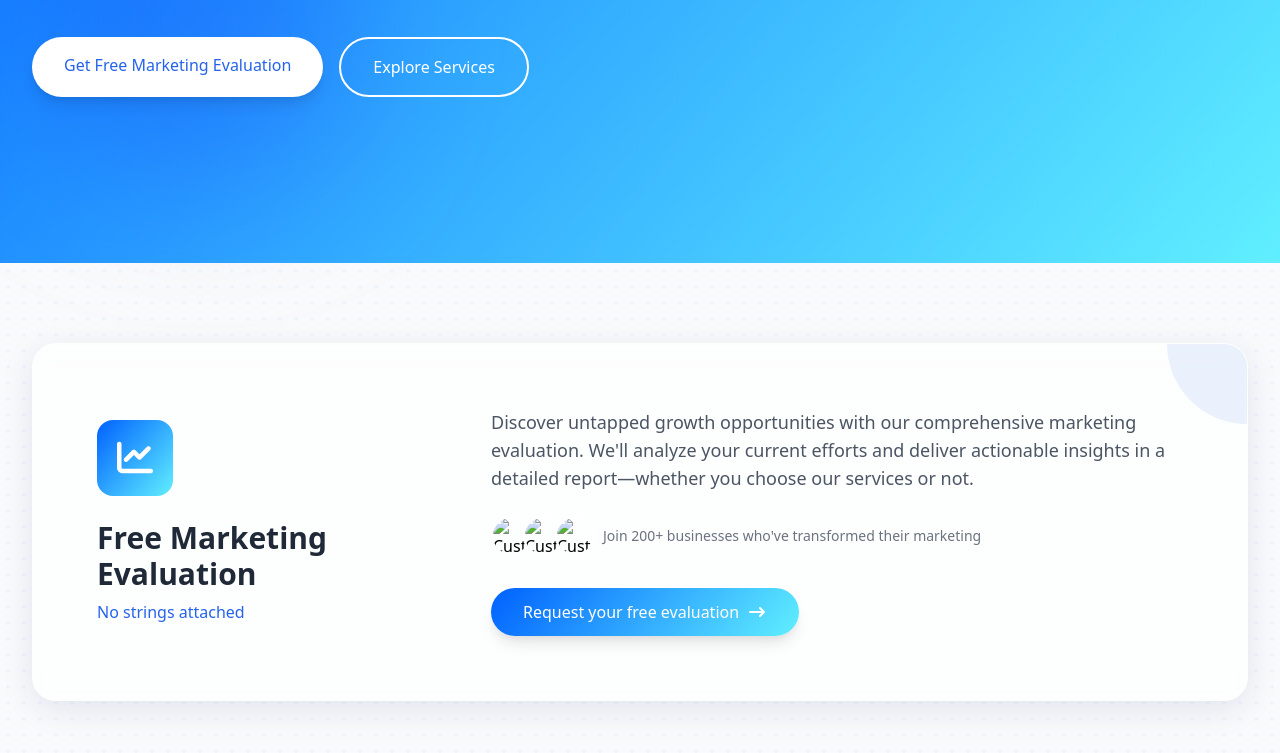
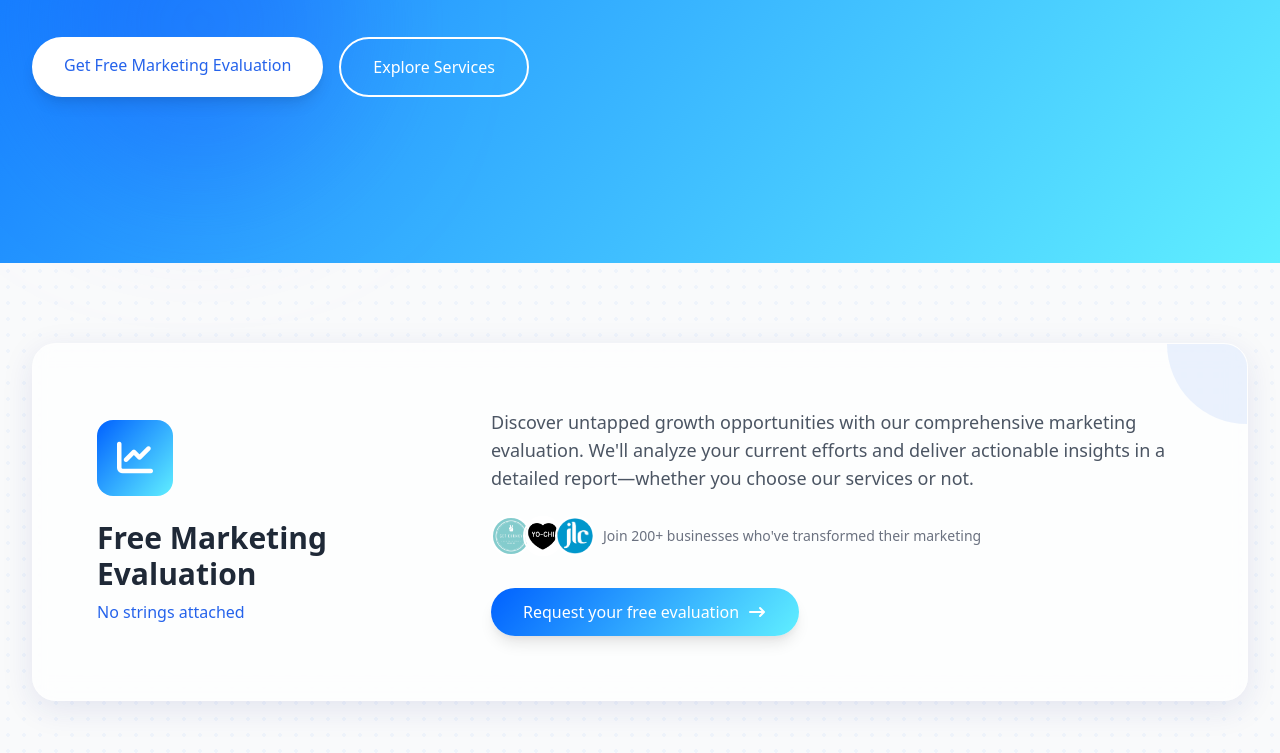
Before and after one commit to Valor-Marketing/ValorMarketing, a plain HTML site: page index.html in a window 1280 px wide. Shown: the part 537-1290 px from the top of the page. Drawn offline with nearby package versions, Linux system fonts and the light colour scheme.

Commit message:
Add files via upload

```diff
--- a/index.html
+++ b/index.html
@@ -166,7 +166,7 @@
                     <div class="relative">
                         <div class="absolute -top-5 -left-5 w-24 h-24 bg-yellow-400 rounded-full opacity-50"></div>
                         <div class="absolute -bottom-5 -right-5 w-32 h-32 bg-purple-500 rounded-full opacity-30"></div>
-                        <img src="/api/placeholder/600/500" alt="Marketing dashboard" class="rounded-2xl shadow-2xl relative z-10">
+                        <img src="vector-image.png" alt="Marketing dashboard" class="rounded-2xl shadow-2xl relative z-10">
                     </div>
                 </div>
             </div>
@@ -197,9 +197,9 @@
                         </p>
                         <div class="flex items-center space-x-2">
                             <div class="flex -space-x-2">
-                                <img src="/api/placeholder/40/40" alt="Customer" class="h-10 w-10 rounded-full border-2 border-white">
-                                <img src="/api/placeholder/40/40" alt="Customer" class="h-10 w-10 rounded-full border-2 border-white">
-                                <img src="/api/placeholder/40/40" alt="Customer" class="h-10 w-10 rounded-full border-2 border-white">
+                                <img src="business-1.png" alt="Customer" class="h-10 w-10 rounded-full border-2 border-white">
+                                <img src="business-2.png" alt="Customer" class="h-10 w-10 rounded-full border-2 border-white">
+                                <img src="business-3.png" alt="Customer" class="h-10 w-10 rounded-full border-2 border-white">
                             </div>
                             <span class="text-sm text-gray-500">Join 200+ businesses who've transformed their marketing</span>
                         </div>
```
